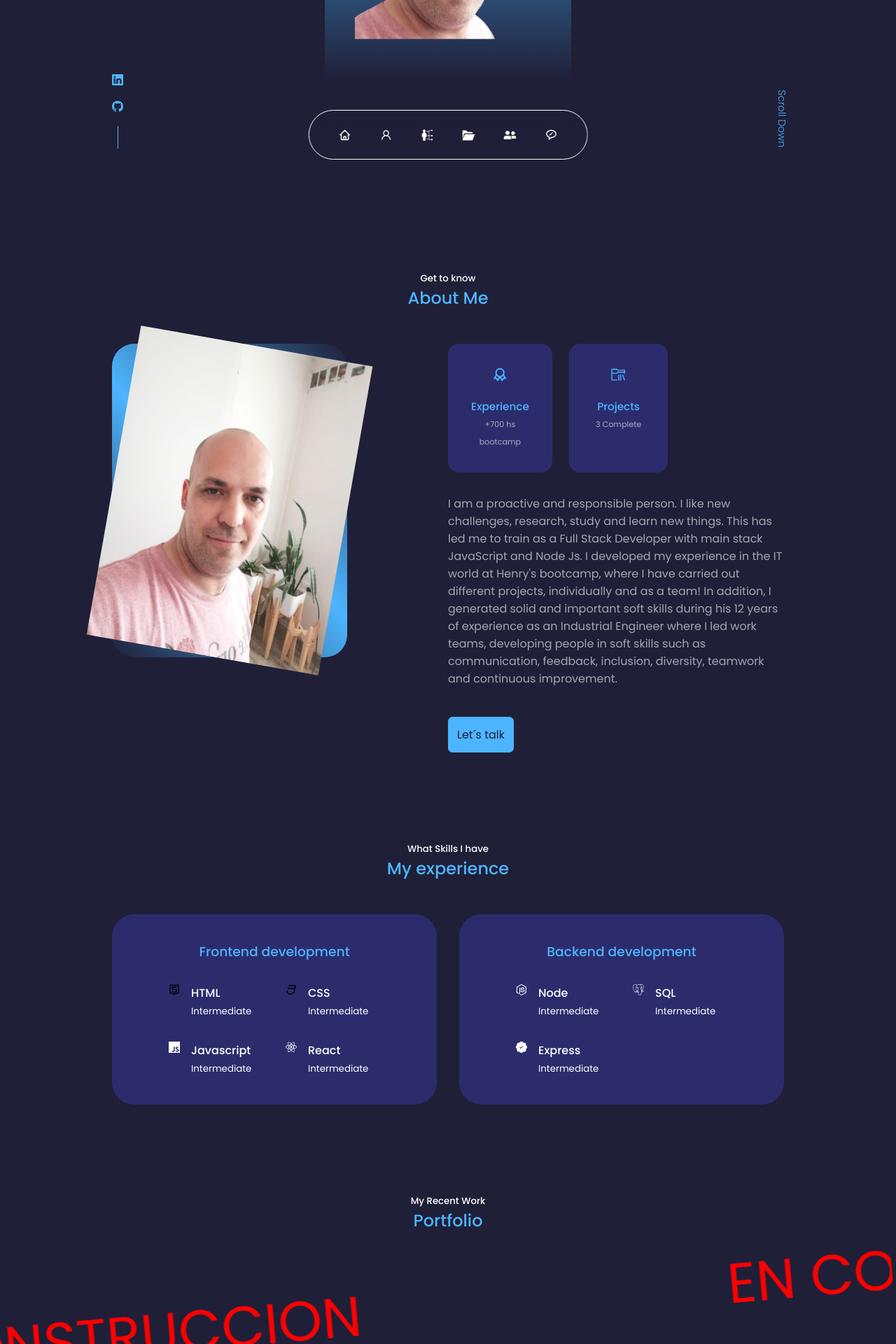
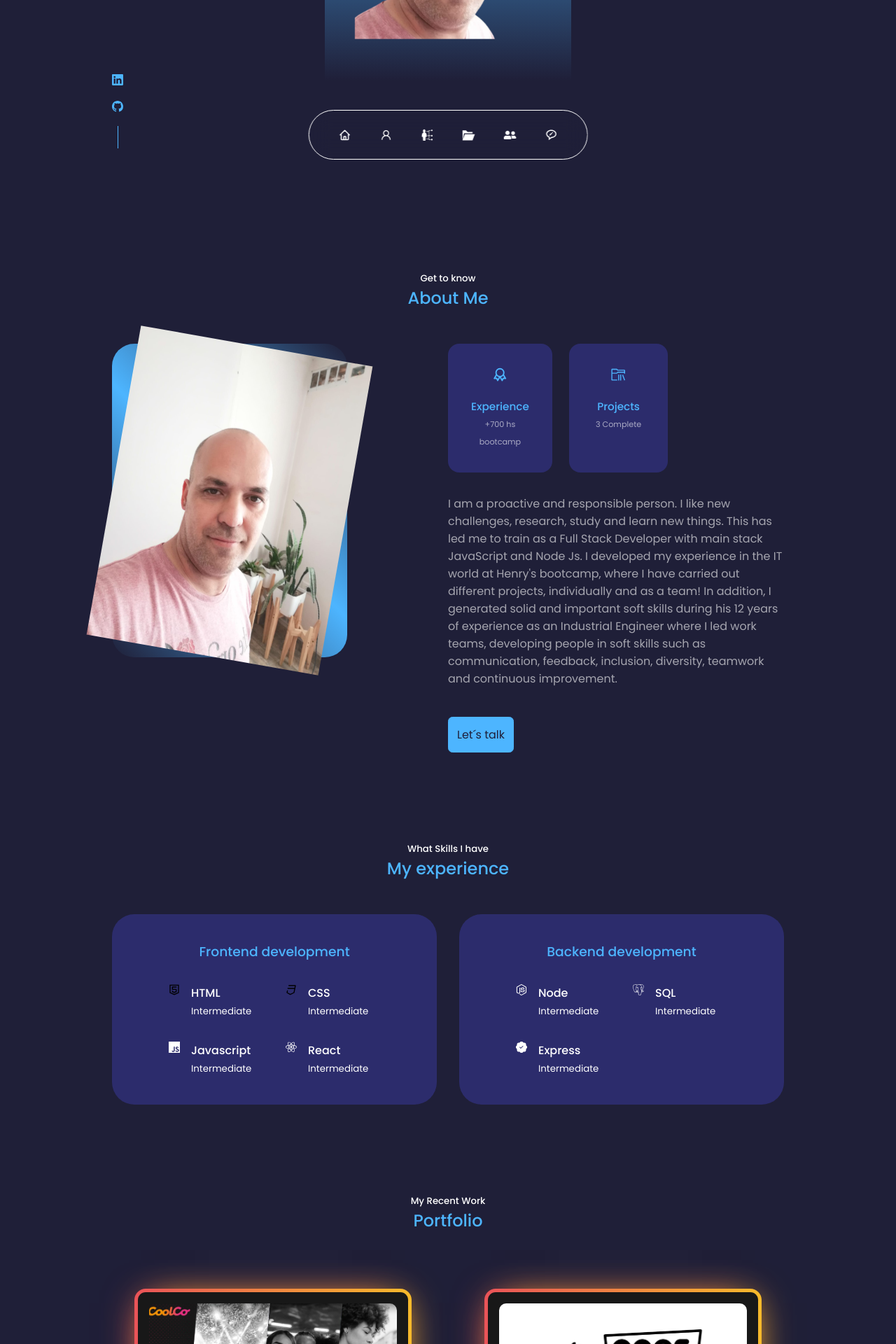
Before and after one commit to anmedina-arg/portfolio, a React (Create React App) app: page / in a window 1280 px wide. Shown: the part 540-2460 px from the top of the page at 70% size. Built offline with nearby package versions, Linux system fonts and the light colour scheme.

Commit message:
modify some css

```diff
--- a/src/components/header/Header.jsx
+++ b/src/components/header/Header.jsx
@@ -16,9 +16,6 @@ function Header() {
         <div className="me">
           <img className="picture" src={ME} alt="me" />
         </div>
-        <a href="#contact" className="scroll__down">
-          Scroll Down
-        </a>
       </div>
     </header>
   );
--- a/src/components/portfolio/Portfolio.jsx
+++ b/src/components/portfolio/Portfolio.jsx
@@ -13,7 +13,6 @@ import Sudoku from "../../assets/sudoku.png";
 import Pelis from "../../assets/buscador_peliculas.png";
 import Todo from "../../assets/todoapp.png";
 import Orderix from "../../assets/Orderix.png";
-import { Marquee } from "../marquee/marquee";
 import Card from "../ui/cards/Card";
 
 //vamos a tener los proyectos en un array de objetos, donde cada objeto va a ser un projecto
@@ -187,7 +186,6 @@ function Portfolio() {
     <section id="portfolio">
       <h5>My Recent Work</h5>
       <h2>Portfolio</h2>
-      <Marquee />
       <div className="container portfolio__container">
         {projects.map(
           ({ id, image, title, github, demo, description, skill }) => {
@@ -209,7 +207,6 @@ function Portfolio() {
           }
         )}
       </div>
-      <Marquee />
     </section>
   );
 }
```
